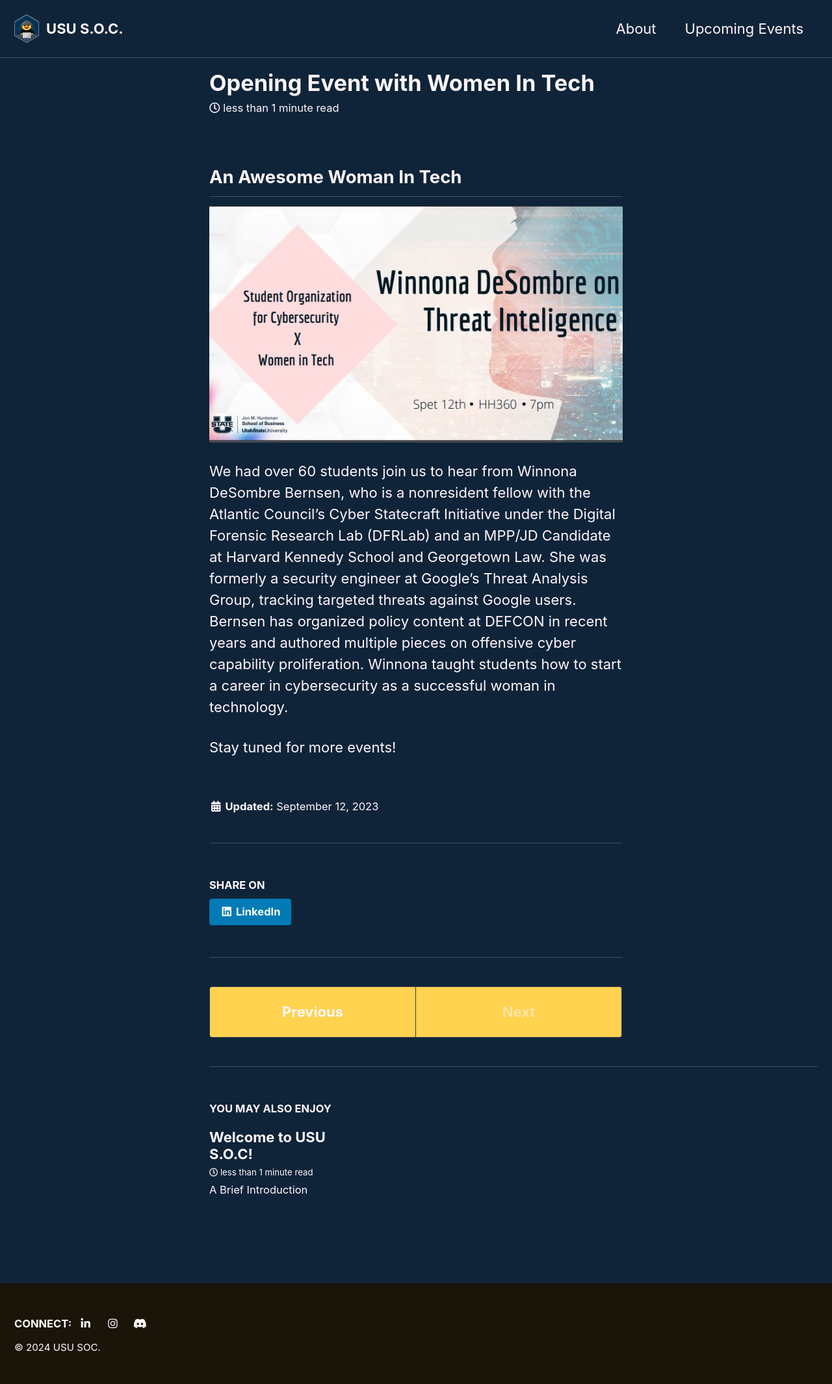
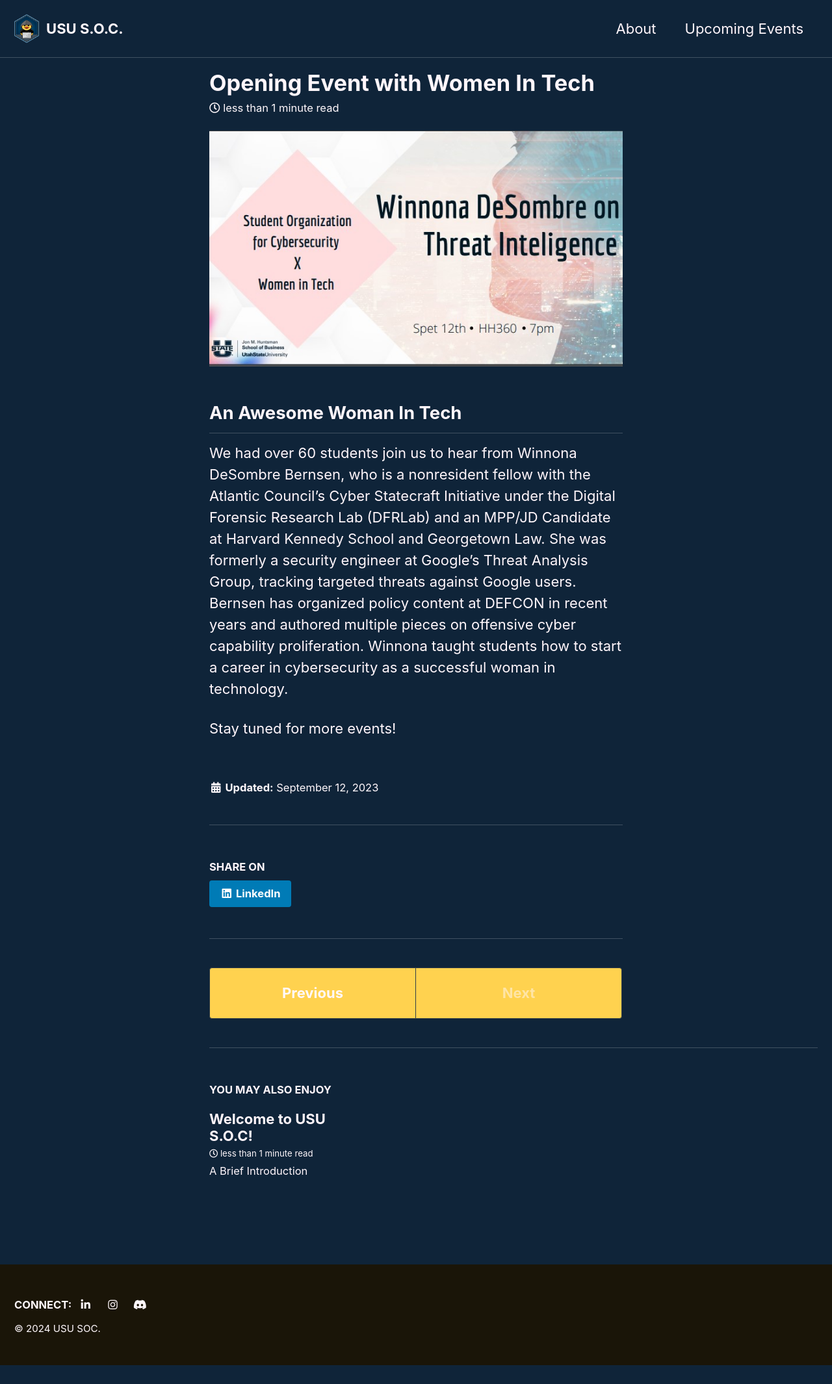
Before and after one commit to USUSOC/ususoc.github.io, a Jekyll site: the page built from _posts/2023-9-12-Opening_Event.md, in a window 1280 px wide. Shown: the whole page at 65% size. Built offline with Jekyll 4.4.1, drawn with Linux system fonts in a browser that asks for light colours; cached includes are drawn as plain includes; after the commit the page ends 2101 px from its top, so only the background shows below that.

Commit message:
Update 2023-9-12-Opening_Event.md

```diff
--- a/_posts/2023-9-12-Opening_Event.md
+++ b/_posts/2023-9-12-Opening_Event.md
@@ -3,9 +3,9 @@
 title:  "Opening Event with Women In Tech"
 ---
 
+![image-center]({{ site.url }}{{ site.baseurl }}/assets/image21.jpg){: .align-center}
+
 ## An Awesome Woman In Tech
-
-![image-center]({{ site.url }}{{ site.baseurl }}/assets/image21.jpg){: .align-center}
 
 We had over 60 students join us to hear from Winnona DeSombre Bernsen, who is a nonresident fellow with the Atlantic Council’s Cyber Statecraft Initiative under the Digital Forensic Research Lab (DFRLab) and an MPP/JD Candidate at Harvard Kennedy School and Georgetown Law. She was formerly a security engineer at Google’s Threat Analysis Group, tracking targeted threats against Google users. Bernsen has organized policy content at DEFCON in recent years and authored multiple pieces on offensive cyber capability proliferation. Winnona taught students how to start a career in cybersecurity as a successful woman in technology.
 
```
